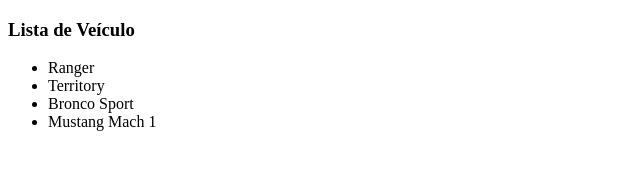
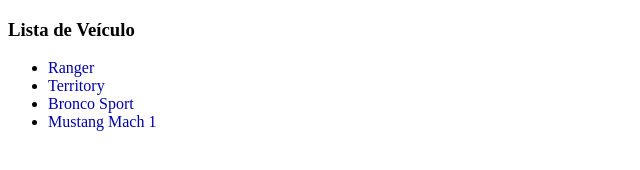
Before and after one commit to thaispsantos6-coder/desafio-versionamento, a plain HTML site: page index.html in a window 1280 px wide. Shown: the whole page, without its empty margins (0-640 px from the left). Drawn offline with Linux system fonts and the light colour scheme.

Commit message:
História 1

```diff
--- a/index.html
+++ b/index.html
@@ -1,5 +1,6 @@
 <!DOCTYPE html>
 <html lang="pt-br">
+
 <head>
 	<meta charset="UTF-8">
 	<title> Git </title>
@@ -10,12 +11,21 @@
 		<section>
 			<h3> Lista de Veículo </h3>
 			<ul>
-					<li>Ranger</li>
-					<li>Territory</li>
-					<li>Bronco Sport</li>
-					<li>Mustang Mach 1</li>
+				<li>
+					<font color="#0000AA">Ranger </font>
+				</li>
+				<li>
+					<font color="#0000AA">Territory</font>
+				</li>
+				<li>
+					<font color="#0000AA">Bronco Sport</font>
+				</li>
+				<li>
+					<font color="#0000AA">Mustang Mach 1</font>
+				</li>
 			</ul>
 		</section>
 	</main>
 </body>
+
 </html>
```
Lines whose indentation alone changed are shown as unchanged.
